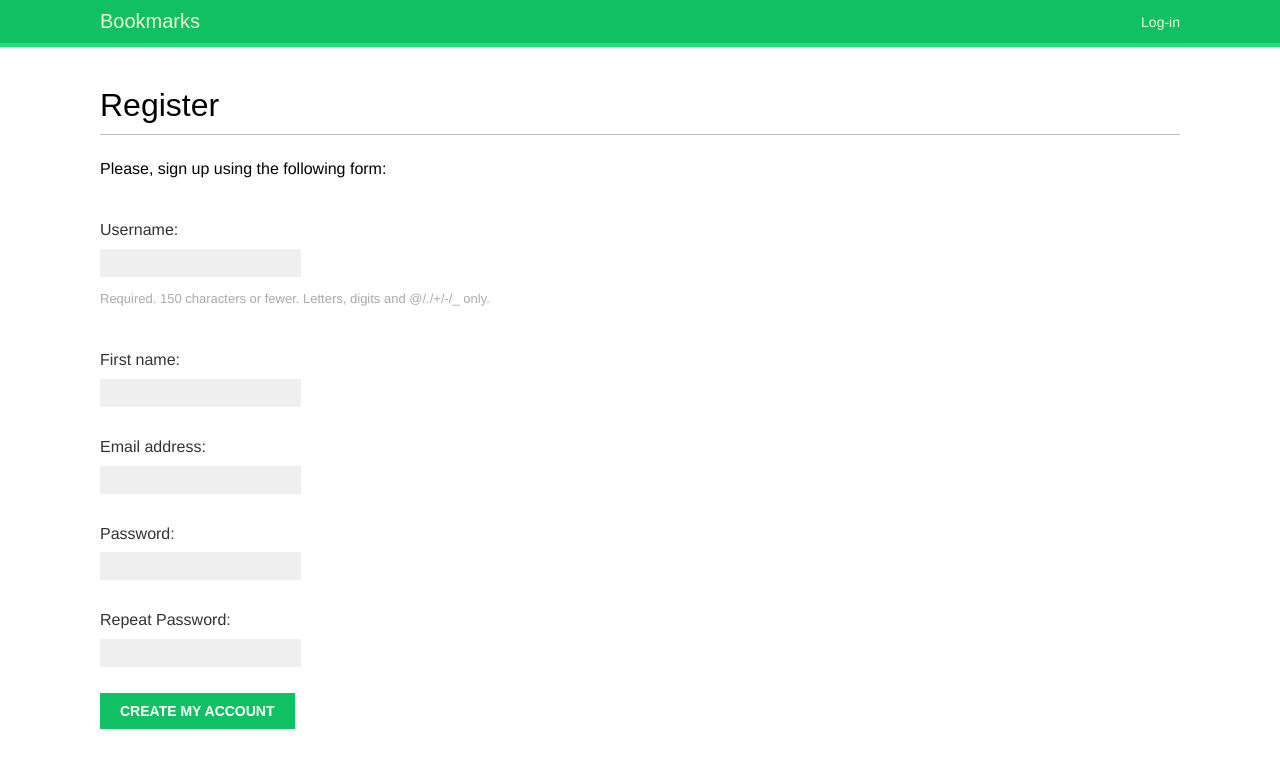
After one commit to AlexNeo68/django-examples-bookmarks, a Django app: page /account/register/ in a window 1280 px wide. The commit adds this page. Shown: the top 768 px of the page. Run offline with Django 5.2, Linux system fonts and the light colour scheme; some web fonts are replaced.

Commit message:
register manual

```diff
--- a/bookmarks/account/forms.py
+++ b/bookmarks/account/forms.py
@@ -1,5 +1,21 @@
 from django import forms
+from django.contrib.auth.models import User
 
 class LoginForm(forms.Form):
     username = forms.CharField()
     password = forms.CharField(widget=forms.PasswordInput)
+
+
+class UserRegistrationForm(forms.ModelForm):
+    password = forms.CharField(label='Password', widget=forms.PasswordInput)
+    password2 = forms.CharField(label='Repeat Password', widget=forms.PasswordInput)
+
+    class Meta:
+        model = User
+        fields = ['username', 'first_name', 'email']
+
+    def clean_password2(self):
+        cd = self.cleaned_data
+        if(cd['password']!=cd['password2']):
+            raise forms.ValidationError('Passwords don\`t match')
+        return cd['password2']
--- a/bookmarks/account/templates/account/login.html
+++ b/bookmarks/account/templates/account/login.html
@@ -3,7 +3,10 @@
 {% block content %}
 
 <h1>Login</h1>
-<p>Please, use the following form to log-in:</p>
+<p>
+    Please, use the following form to log-in.
+    If you dont have an account <a href="{% url "register" %}">register here</a>.
+</p>
 <form method="POST">
     {{form.as_p}}
     {% csrf_token %}
--- /dev/null
+++ b/bookmarks/account/templates/account/register.html
@@ -0,0 +1,15 @@
+{% extends "base.html" %}
+{% block title %} Create an account {% endblock title %}
+{% block content %}
+
+<h1>Register</h1>
+<p>Please, sign up using the following form:</p>
+<form method="POST">
+    {{user_form.as_p}}
+    {% csrf_token %}
+    <p>
+        <input type="submit" value="Create my account">
+    </p>
+</form>
+
+{% endblock content %}
--- a/bookmarks/account/urls.py
+++ b/bookmarks/account/urls.py
@@ -1,12 +1,13 @@
 from django.urls import include, path
 from django.contrib.auth import views as auth_views
 
-from .views import dashboard, user_login
+from .views import dashboard, register, user_login
 
 
 urlpatterns = [
-    # path('login/', user_login, name='login'),
-    path('login/', auth_views.LoginView.as_view(), name='login'),
+    path('login/', user_login, name='login'),
+    # path('login/', auth_views.LoginView.as_view() , name='login'),
+    path('logout/', auth_views.LogoutView.as_view(), name='logout'),
     path('logout/', auth_views.LogoutView.as_view(), name='logout'),
     path('', include('django.contrib.auth.urls')),
     path('', dashboard, name='dashboard'),
@@ -20,5 +21,7 @@ urlpatterns = [
 
 #     path('password-reset/complete/', auth_views.PasswordResetCompleteView.as_view(), name='password_reset_complete'),
 
+    path('register/', register, name='register'),
+
 
 ]
--- a/bookmarks/account/views.py
+++ b/bookmarks/account/views.py
@@ -3,7 +3,7 @@ from django.http import HttpRequest, HttpResponse
 from django.shortcuts import render
 from django.contrib.auth.decorators import login_required
 
-from .forms import LoginForm
+from .forms import LoginForm, UserRegistrationForm
 
 
 
@@ -30,3 +30,19 @@ def user_login(request: HttpRequest):
 @login_required
 def dashboard(request: HttpRequest):
     return render(request, 'account/dashboard.html', {'section': 'dashboard'})
+
+
+def register(request: HttpRequest):
+
+    if request.method == 'POST':
+        user_form = UserRegistrationForm(request.POST)
+        if user_form.is_valid():
+            new_user = user_form.save(commit=False)
+            new_user.set_password(user_form.cleaned_data['password'])
+            new_user.save()
+            return render(request, 'account/register_done.html', {'new_user': new_user})
+
+    else:
+        user_form = UserRegistrationForm()
+
+    return render(request, 'account/register.html', {'user_form': user_form})
```
Also changed, not shown: bookmarks/account/templates/account/register_done.html (added, +12 -0 lines).
